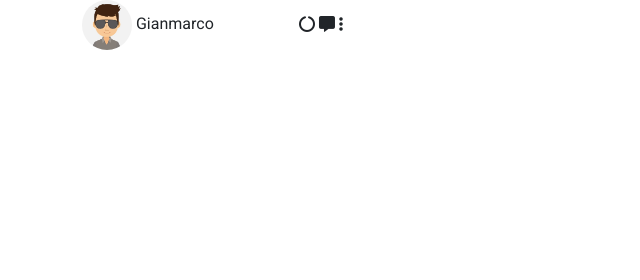
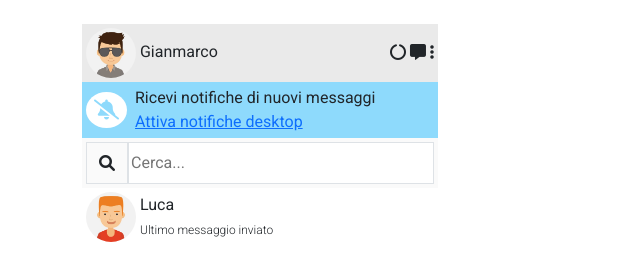
Before and after one commit to gianmarcodiale/vue-boolzapp, a plain HTML site: page index.html in a window 1280 px wide. Shown: the whole page, without its empty margins (0-640 px from the left). Drawn offline with nearby package versions, Linux system fonts and the light colour scheme.

Commit message:
add left column markup

```diff
--- a/assets/css/style.css
+++ b/assets/css/style.css
@@ -2,3 +2,32 @@
 body {
     font-family: 'Roboto', sans-serif;
 }
+
+/* Utilities */
+.user-info {
+    background-color: #EAEAEA;
+}
+
+.notification {
+    background-color: #8EDAFC;
+}
+
+.notification-icon>i {
+    font-size: 20px;
+    background-color: white;
+    border-radius: 50%;
+    padding: 0.5rem;
+    color: #8EDAFC;
+}
+
+.search-contacts {
+    background-color: #FAFAFA;
+}
+
+.search-contacts input {
+    border: none;
+}
+
+.contacts:hover {
+    background-color: #E9EBEB;
+}
--- a/index.html
+++ b/index.html
@@ -27,7 +27,8 @@
     <div id="app">
         <div class="container">
             <div class="row">
-                <div class="col-3 d-flex justify-content-between align-items-center">
+                <div class="col-4 d-flex flex-column gy-4">
+                    <div class="user-info d-flex justify-content-between align-items-center p-1">
                         <div class="user">
                             <img src="./assets/img/avatar_2.jpg" alt="" class="img-fluid" style="width:50px; border-radius:50%">
                             <span>Gianmarco</span>
@@ -38,7 +39,30 @@
                             <i class="fa-solid fa-ellipsis-vertical"></i>
                         </div>
                     </div>
-                <div class="col-9"></div>
+                    <div class="notification d-flex align-items-center p-1">
+                        <div class="notification-icon me-2">
+                            <i class="fa-solid fa-bell-slash"></i>
+                        </div>
+                        <div class="notification-text">
+                            <span>Ricevi notifiche di nuovi messaggi</span><br>
+                            <a href="#">Attiva notifiche desktop</a>
+                        </div>
+                    </div>
+                    <div class="search-contacts d-flex p-1">
+                        <div class="search-icon p-1 border">
+                            <i class="fa-solid fa-magnifying-glass p-2"></i>
+                        </div>
+                        <input type="text" class="w-100 border" placeholder="Cerca...">
+                    </div>
+                    <div class="contacts d-flex align-items-center p-1">
+                        <img src="./assets/img/avatar_1.jpg" alt="" class="img-fluid" style="width:50px; border-radius:50%">
+                        <div class="contact-info ms-1">
+                            <span>Luca</span><br>
+                            <span class="text-thin fw-light" style="font-size:12px">Ultimo messaggio inviato</span>
+                        </div>
+                    </div>
+                </div>
+                <div class="col-8"></div>
             </div>
         </div>
     </div>
```
Lines whose indentation alone changed are shown as unchanged.
